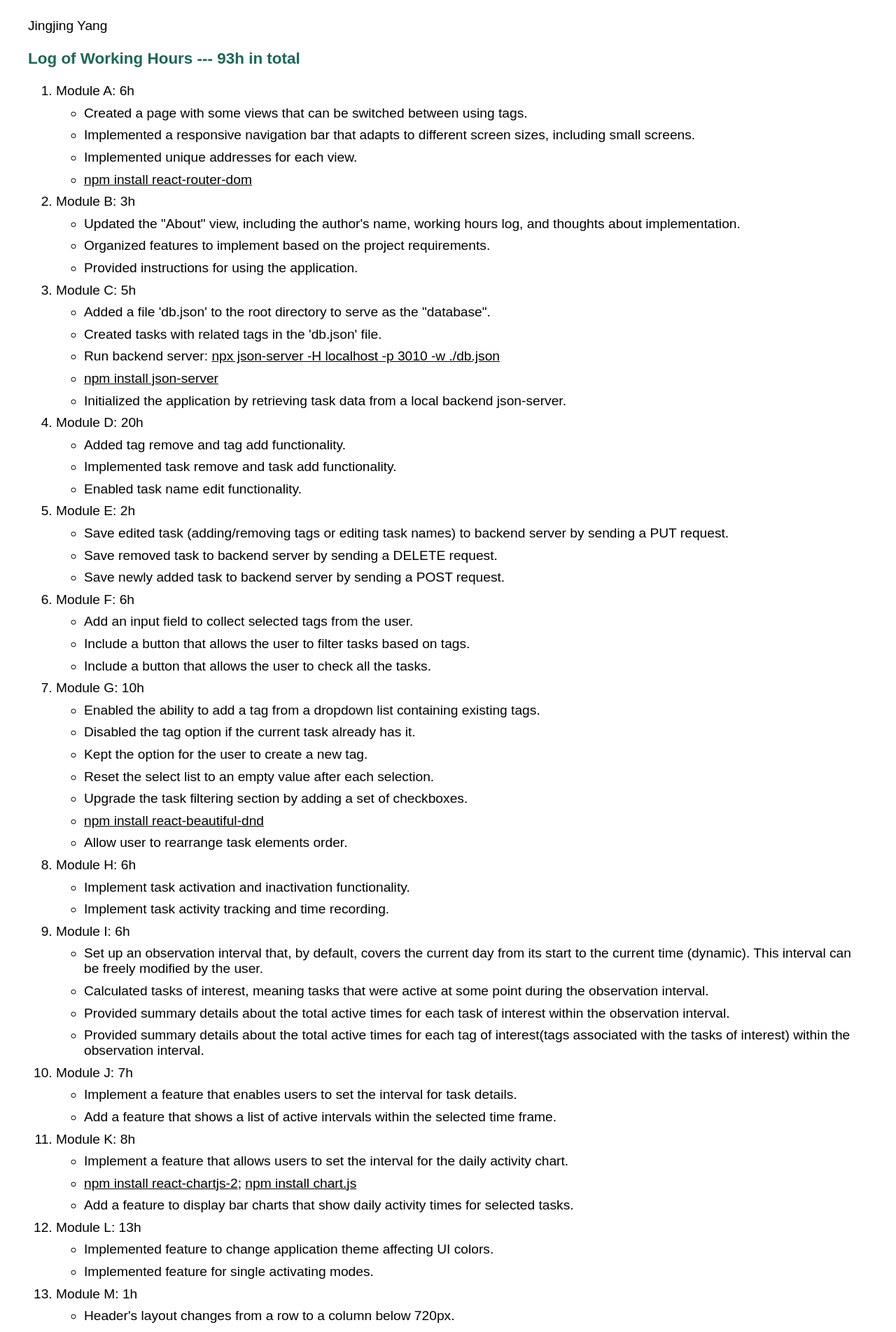
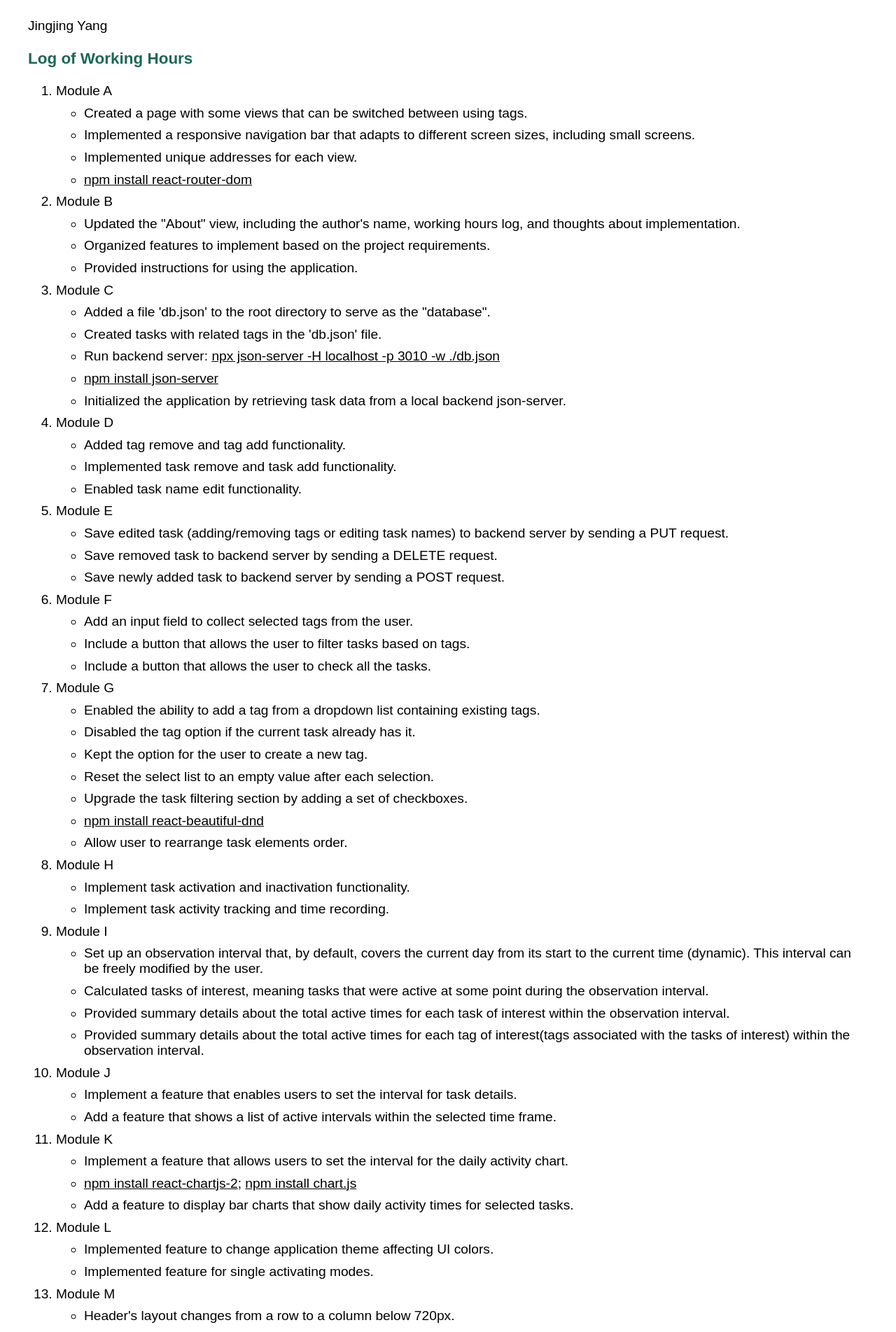
Before and after one commit to jingjingyang0803/TimeTracker, a React (Vite) app: page / in a window 1280 px wide. Shown: the part 801-2704 px from the top of the page at 70% size. Built offline with nearby package versions, Linux system fonts and the light colour scheme; data requests are answered from the project's data file; a web font is replaced by a local one.

Commit message:
Update Home page

```diff
--- a/src/components/About.jsx
+++ b/src/components/About.jsx
@@ -41,10 +41,10 @@ const About = () => {
       </p>
       <hr />
       <h3>Author: </h3>Jingjing Yang
-      <h3> Log of Working Hours --- 93h in total</h3>
+      <h3> Log of Working Hours</h3>
       <ol>
         <li>
-          Module A: 6h
+          Module A
           <ul>
             <li>
               Created a page with some views that can be switched between using
@@ -61,7 +61,7 @@ const About = () => {
           </ul>
         </li>
         <li>
-          Module B: 3h
+          Module B
           <ul>
             <li>
               Updated the "About" view, including the author's name, working
@@ -74,7 +74,7 @@ const About = () => {
           </ul>
         </li>
         <li>
-          Module C: 5h
+          Module C
           <ul>
             <li>
               Added a file 'db.json' to the root directory to serve as the
@@ -95,7 +95,7 @@ const About = () => {
           </ul>
         </li>
         <li>
-          Module D: 20h
+          Module D
           <ul>
             <li>Added tag remove and tag add functionality. </li>
             <li>Implemented task remove and task add functionality.</li>
@@ -103,7 +103,7 @@ const About = () => {
           </ul>
         </li>
         <li>
-          Module E: 2h
+          Module E
           <ul>
             <li>
               Save edited task (adding/removing tags or editing task names) to
@@ -118,7 +118,7 @@ const About = () => {
           </ul>
         </li>
         <li>
-          Module F: 6h
+          Module F
           <ul>
             <li>Add an input field to collect selected tags from the user.</li>
             <li>
@@ -131,7 +131,7 @@ const About = () => {
           </ul>
         </li>
         <li>
-          Module G: 10h
+          Module G
           <ul>
             <li>
               Enabled the ability to add a tag from a dropdown list containing
@@ -152,14 +152,14 @@ const About = () => {
           </ul>
         </li>
         <li>
-          Module H: 6h
+          Module H
           <ul>
             <li>Implement task activation and inactivation functionality.</li>
             <li>Implement task activity tracking and time recording.</li>
           </ul>
         </li>
         <li>
-          Module I: 6h
+          Module I
           <ul>
             <li>
               Set up an observation interval that, by default, covers the
@@ -182,7 +182,7 @@ const About = () => {
           </ul>
         </li>
         <li>
-          Module J: 7h
+          Module J
           <ul>
             <li>
               Implement a feature that enables users to set the interval for
@@ -195,7 +195,7 @@ const About = () => {
           </ul>
         </li>
         <li>
-          Module K: 8h
+          Module K
           <ul>
             <li>
               Implement a feature that allows users to set the interval for the
@@ -211,7 +211,7 @@ const About = () => {
           </ul>
         </li>
         <li>
-          Module L: 13h
+          Module L
           <ul>
             <li>
               Implemented feature to change application theme affecting UI
@@ -221,7 +221,7 @@ const About = () => {
           </ul>
         </li>
         <li>
-          Module M: 1h
+          Module M
           <ul>
             <li>Header's layout changes from a row to a column below 720px.</li>
             <li>Adjust font size and padding for different screen sizes.</li>
```
